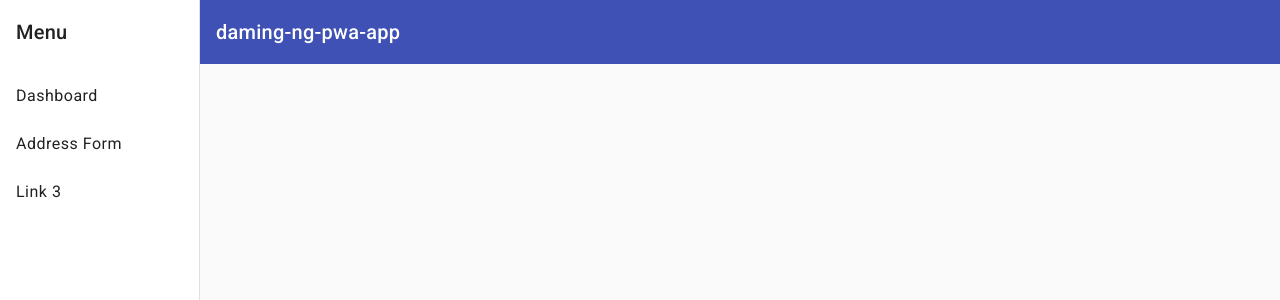
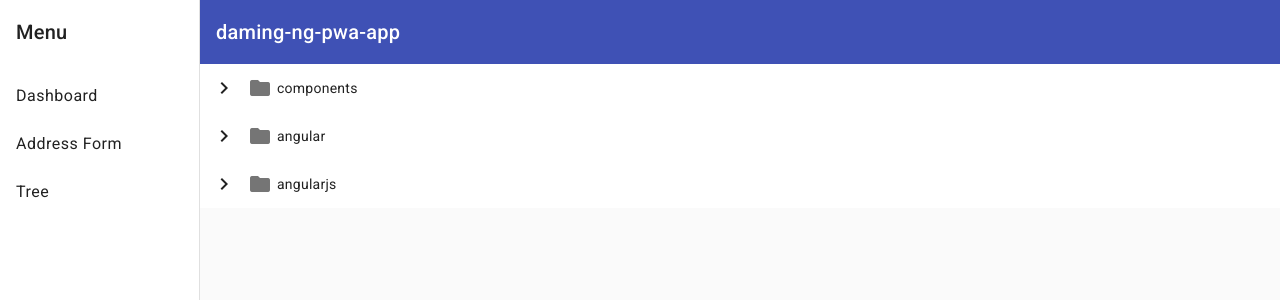
Before and after one commit to damingerdai/daming-ng-pwa-app, an Angular app: page /tree in a window 1280 px wide. Before the commit this address led to /. Shown: the top 300 px of the page. Built offline with nearby package versions, Linux system fonts and the light colour scheme.

Commit message:
feat: add tree module

```diff
--- a/src/app/app-routing.module.ts
+++ b/src/app/app-routing.module.ts
@@ -9,6 +9,10 @@
   {
     path: 'dashboard',
     loadChildren: () => import('./dashboard/dashboard.module').then(m => m.DashboardModule)
+  },
+  {
+    path: 'tree',
+    loadChildren: () => import('./tree/tree.module').then(m => m.TreeModule)
   }
 ];
 
--- a/src/app/navigation/navigation.component.html
+++ b/src/app/navigation/navigation.component.html
@@ -7,7 +7,7 @@
     <mat-nav-list>
       <a mat-list-item routerLink="/dashboard">Dashboard</a>
       <a mat-list-item routerLink="/address-form">Address Form</a>
-      <a mat-list-item href="#">Link 3</a>
+      <a mat-list-item routerLink="/tree">Tree</a>
     </mat-nav-list>
   </mat-sidenav>
   <mat-sidenav-content>
--- /dev/null
+++ b/src/app/tree/example-data.ts
@@ -0,0 +1,47 @@
+/** Example file/folder data. */
+export const files = [
+  {
+    name: 'components',
+    type: 'folder',
+    children: [
+      {
+        name: 'src',
+        type: 'folder',
+        children: [
+          {
+            name: 'cdk',
+            type: 'folder',
+            children: [
+              { name: 'package.json', type: 'file' },
+              { name: 'BUILD.bazel', type: 'file' },
+            ]
+          },
+          { name: 'material', type: 'folder' }
+        ]
+      }
+    ]
+  },
+  {
+    name: 'angular',
+    type: 'folder',
+    children: [
+      {
+        name: 'packages',
+        type: 'folder',
+        children: [
+          { name: '.travis.yml', type: 'file' },
+          { name: 'firebase.json', type: 'file' }
+        ]
+      },
+      { name: 'package.json', type: 'file' }
+    ]
+  },
+  {
+    name: 'angularjs',
+    type: 'folder',
+    children: [
+      { name: 'gulpfile.js', type: 'file' },
+      { name: 'README.md', type: 'file' }
+    ]
+  }
+];
--- /dev/null
+++ b/src/app/tree/tree.component.html
@@ -0,0 +1,22 @@
+<mat-tree [dataSource]="dataSource" [treeControl]="treeControl">
+  <mat-tree-node *matTreeNodeDef="let node" matTreeNodeToggle matTreeNodePadding>
+    <button mat-icon-button disabled></button>
+    <mat-icon class="type-icon" [attr.aria-label]="node.type + 'icon'">
+      {{ node.type === 'file' ? 'description' : 'folder' }}
+    </mat-icon>
+    {{node.name}}
+  </mat-tree-node>
+
+  <mat-tree-node *matTreeNodeDef="let node; when: hasChild" matTreeNodePadding>
+    <button mat-icon-button matTreeNodeToggle
+            [attr.aria-label]="'Toggle ' + node.name">
+      <mat-icon class="mat-icon-rtl-mirror">
+        {{treeControl.isExpanded(node) ? 'expand_more' : 'chevron_right'}}
+      </mat-icon>
+    </button>
+    <mat-icon class="type-icon" [attr.aria-label]="node.type + 'icon'">
+      {{ node.type ==='file' ? 'description' : 'folder' }}
+    </mat-icon>
+    {{node.name}}
+  </mat-tree-node>
+</mat-tree>
--- /dev/null
+++ b/src/app/tree/tree.component.scss
@@ -0,0 +1,4 @@
+.type-icon {
+  color: #757575;
+  margin-right: 5px;
+}
--- /dev/null
+++ b/src/app/tree/tree.component.ts
@@ -0,0 +1,81 @@
+import { Component } from '@angular/core';
+import { MatTreeFlatDataSource, MatTreeFlattener } from '@angular/material/tree';
+import { FlatTreeControl } from '@angular/cdk/tree';
+import { files } from './example-data';
+
+/** File node data with possible child nodes. */
+export interface FileNode {
+  name: string;
+  type: string;
+  children?: FileNode[];
+}
+
+/**
+ * Flattened tree node that has been created from a FileNode through the flattener. Flattened
+ * nodes include level index and whether they can be expanded or not.
+ */
+export interface FlatTreeNode {
+  name: string;
+  type: string;
+  level: number;
+  expandable: boolean;
+}
+
+@Component({
+  selector: 'app-tree',
+  templateUrl: './tree.component.html',
+  styleUrls: ['./tree.component.scss']
+})
+export class TreeComponent {
+
+  /** The TreeControl controls the expand/collapse state of tree nodes.  */
+  treeControl: FlatTreeControl<FlatTreeNode>;
+
+  /** The TreeFlattener is used to generate the flat list of items from hierarchical data. */
+  treeFlattener: MatTreeFlattener<FileNode, FlatTreeNode>;
+
+  /** The MatTreeFlatDataSource connects the control and flattener to provide data. */
+  dataSource: MatTreeFlatDataSource<FileNode, FlatTreeNode>;
+
+  constructor() {
+    this.treeFlattener = new MatTreeFlattener(
+      this.transformer,
+      this.getLevel,
+      this.isExpandable,
+      this.getChildren);
+
+    this.treeControl = new FlatTreeControl(this.getLevel, this.isExpandable);
+    this.dataSource = new MatTreeFlatDataSource(this.treeControl, this.treeFlattener);
+    this.dataSource.data = files;
+  }
+
+  /** Transform the data to something the tree can read. */
+  transformer(node: FileNode, level: number): FlatTreeNode {
+    return {
+      name: node.name,
+      type: node.type,
+      level,
+      expandable: !!node.children
+    };
+  }
+
+  /** Get the level of the node */
+  getLevel(node: FlatTreeNode): number {
+    return node.level;
+  }
+
+  /** Get whether the node is expanded or not. */
+  isExpandable(node: FlatTreeNode): boolean {
+    return node.expandable;
+  }
+
+  /** Get whether the node has children or not. */
+  hasChild(index: number, node: FlatTreeNode): boolean {
+    return node.expandable;
+  }
+
+  /** Get the children for the node. */
+  getChildren(node: FileNode): FileNode[] | null | undefined {
+    return node.children;
+  }
+}
```
Also changed, not shown: src/app/app.module.ts (+3 -4 lines), src/app/dashboard/dashboard.module.ts (+14 -0 lines), src/app/tree/tee-routing.module.ts (added, +16 -0 lines), src/app/tree/tree.module.ts (added, +22 -0 lines), 1 other file (tests, documents, lock files or other folders).
